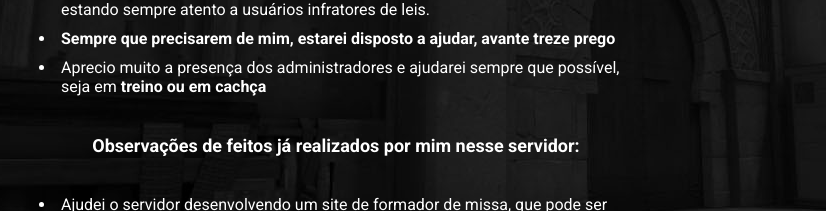
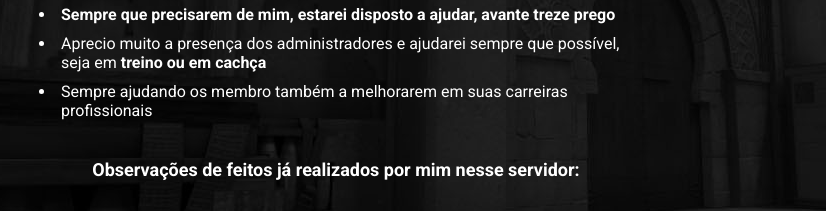
Before and after one commit to leotheodoro/vote-leleo, a plain HTML site: page index.html in a window 1280 px wide. Shown: the part 506-717 px from the top of the page, 454-1280 px from the left. Drawn offline with Linux system fonts and the light colour scheme.

Commit message:
one more li

```diff
--- a/index.html
+++ b/index.html
@@ -30,6 +30,7 @@
       <li><strong>Sempre que precisarem de mim, estarei disposto a ajudar, avante treze prego</strong></li>
       <li>Aprecio muito a presença dos administradores e ajudarei sempre que possível, seja em <strong>treino ou em
           cachça</strong></li>
+      <li>Sempre ajudando os membro também a melhorarem em suas carreiras profissionais</li>
     </ul>
 
     <p>Observações de feitos já realizados por mim nesse servidor:</p>
```
